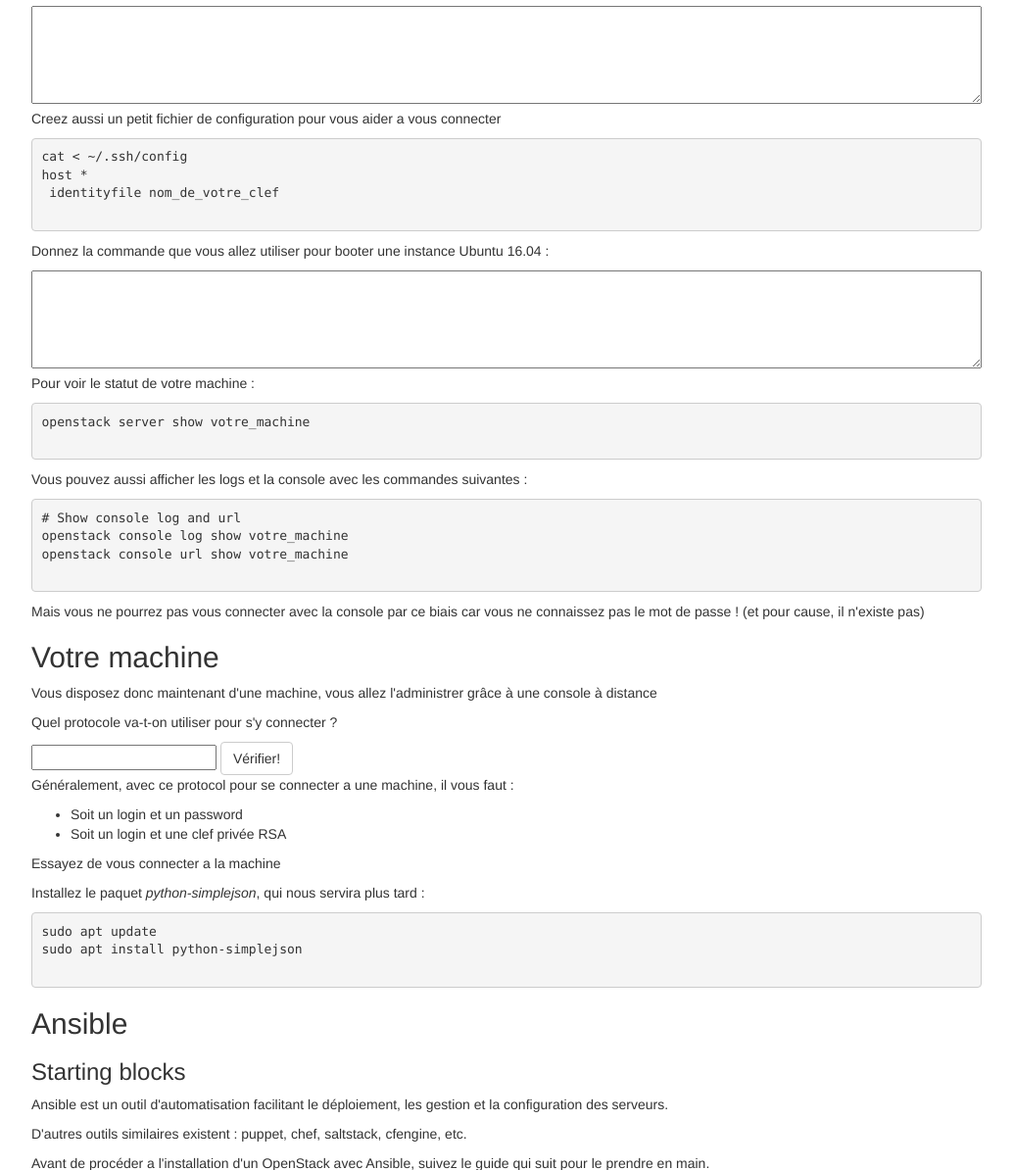
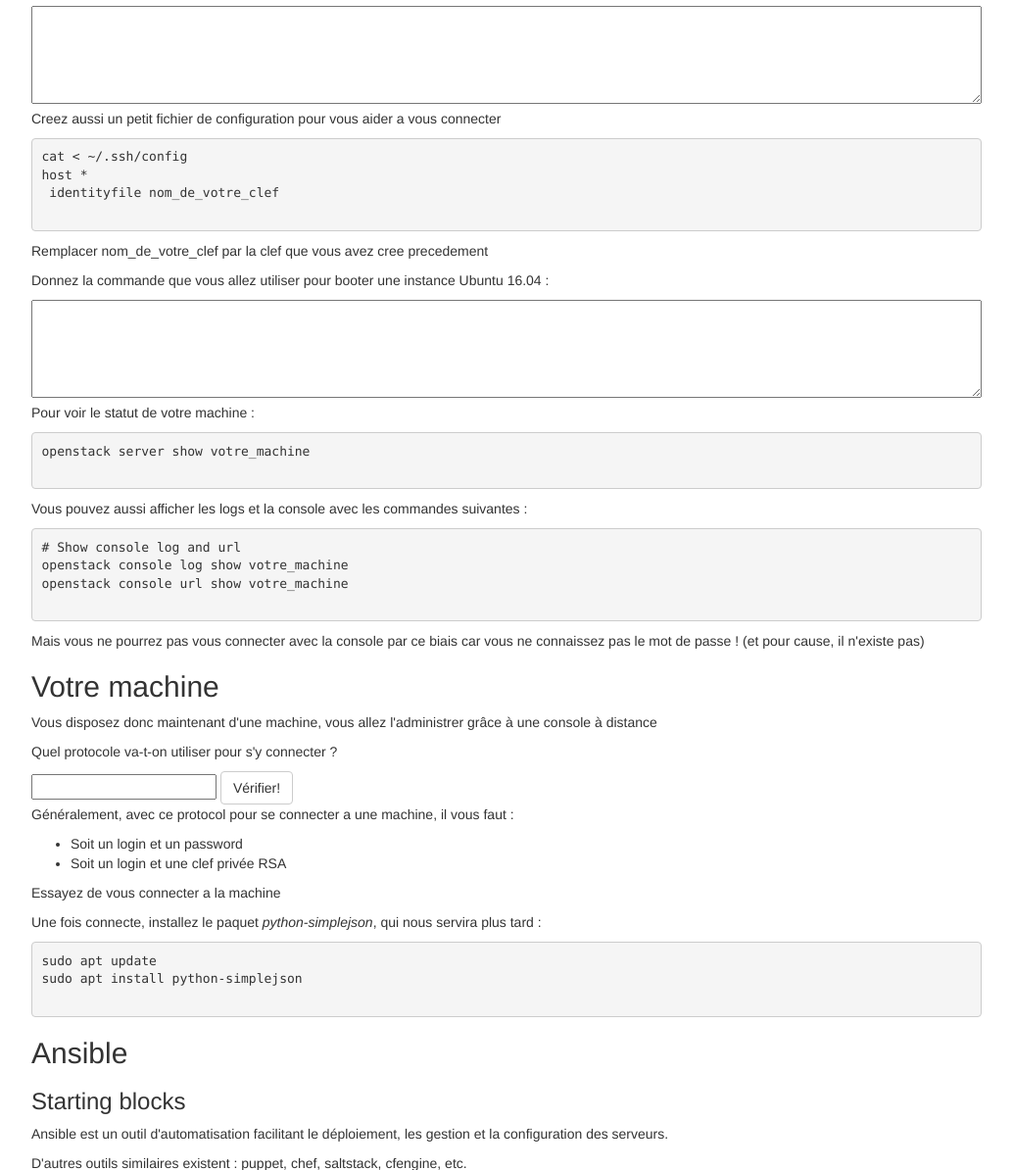
Before and after one commit to arnaudmorin/isen-tp-openstack, a PHP site: page / in a window 1280 px wide. Shown: the part 1907-3101 px from the top of the page at 98% size, without its empty margins (123-1156 px from the left). Run offline with PHP 8.4, Linux system fonts and the light colour scheme.

Commit message:
up
Signed-off-by: Arnaud Morin <arnaud.morin@gmail.com>

```diff
--- a/index.php
+++ b/index.php
@@ -100,6 +100,7 @@ cat <<EOF > ~/.ssh/config
 host *
  identityfile nom_de_votre_clef
     </pre>
+    <p>Remplacer nom_de_votre_clef par la clef que vous avez cree precedement</p>
 
     <p>Donnez la commande que vous allez utiliser pour booter une instance Ubuntu 16.04 :</p>
     <textarea></textarea>
@@ -136,7 +137,7 @@ Connexion à la machine
 
     <p>Essayez de vous connecter a la machine</p>
 
-    <p>Installez le paquet <i>python-simplejson</i>, qui nous servira plus tard :</p>
+    <p>Une fois connecte, installez le paquet <i>python-simplejson</i>, qui nous servira plus tard :</p>
     <pre>
 sudo apt update
 sudo apt install python-simplejson
@@ -230,8 +231,9 @@ cd bootstrap-openstack
     <p>Suivez le tutoriel sur le github <a href='https://github.com/arnaudmorin/bootstrap-openstack'>https://github.com/arnaudmorin/bootstrap-openstack</a></p>
     <p>Vous pouvez passer la partie "Prepare your environment"</p>
 
-    <p>Si vous avez terminer, vous devez avoir un OpenStack fonctionnel</p>
+    <p>Si vous avez termine, vous devez avoir un OpenStack fonctionnel.</p>
     <p>Prouvez le en me montrant votre horizon et le boot d'une machine Ubutun 16.04 avec une adresse IP publique (sur le reseau provider).</p>
+    <p>Gardez cette machine Ubuntu 16.04, elle vous servira pour la suite</p>
 
 <!------------------------------------------------------
 Asterisk
```
